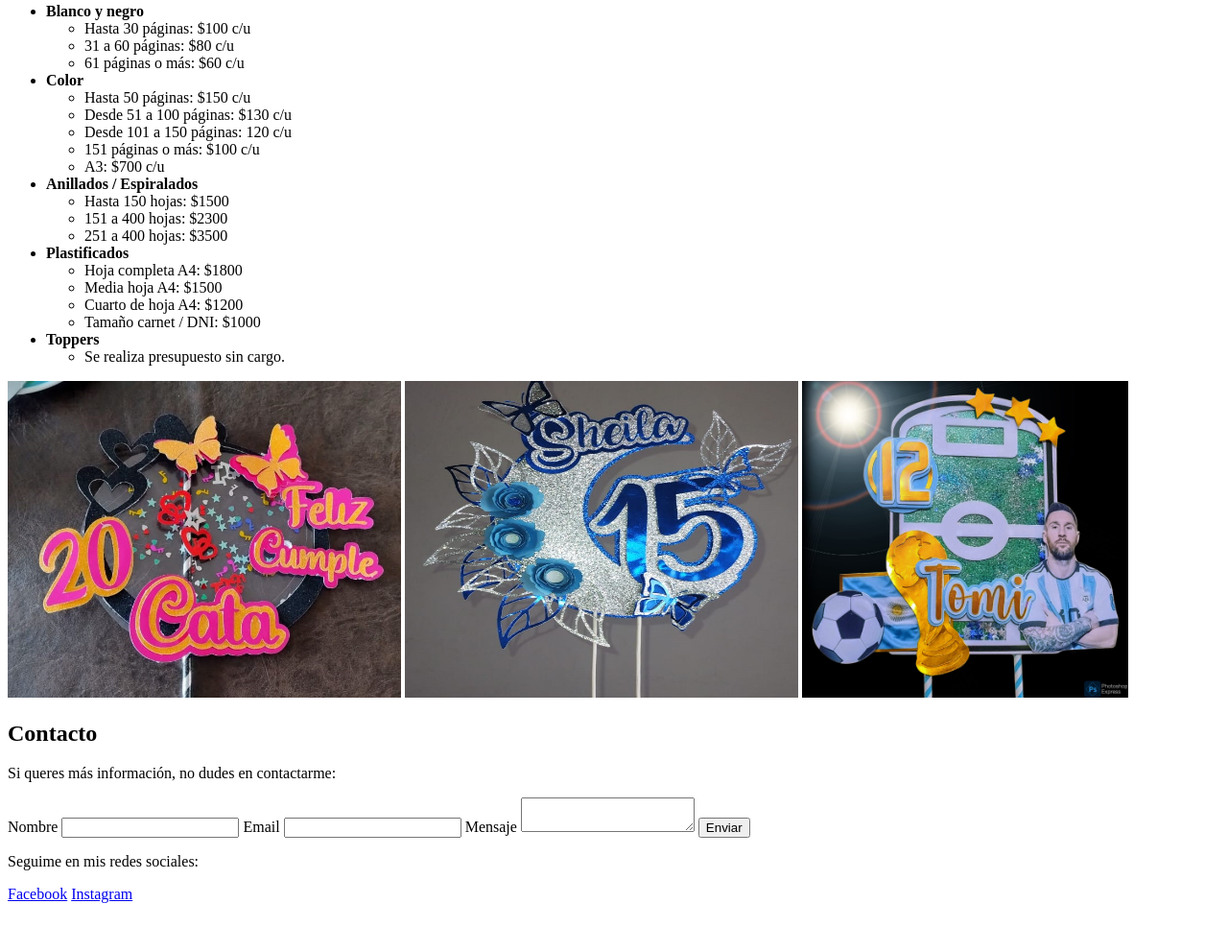
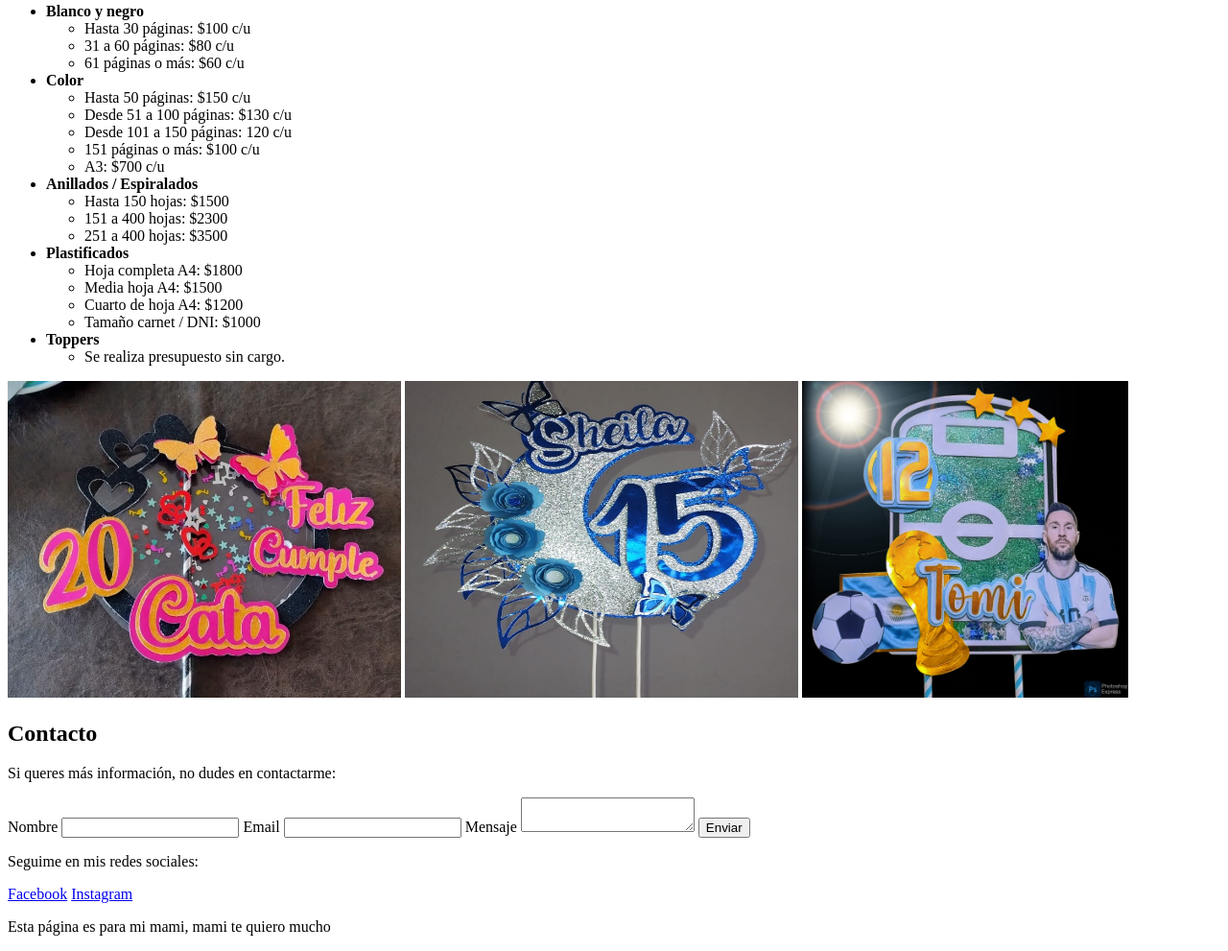
Before and after one commit to M1lang4/paginaweb, a plain HTML site: page index.html in a window 1280 px wide. Shown: the part 227-1218 px from the top of the page at 96% size. Before the commit the page ends 1176 px from the top, so only its background shows below. Drawn offline with Linux system fonts and the light colour scheme; files that its build step writes are made by us from their sources; files whose address does not match are found by name.

Commit message:
terminando footer y html

```diff
--- a/index.html
+++ b/index.html
@@ -87,3 +87,11 @@
             <a href="https://www.instagram.com/carolina.venegas.5/">Instagram</a>
         </div>
     </div>
+</main>
+
+<footer>
+    <p>Esta página es para mi mami, mami te quiero mucho </p>
+</footer>
+</div>
+</body>
+</html>
```
